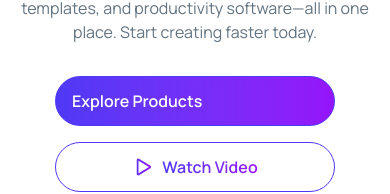
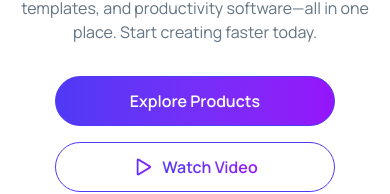
Before and after one commit to prottoymankin/assignment-06-digiTools-platform, a React (Vite) app: page / in a window 390 px wide. Shown: the part 427-621 px from the top of the page. Built offline with nearby package versions, Linux system fonts and the light colour scheme.

Commit message:
fix minor issue

```diff
--- a/src/components/Banner/Banner.jsx
+++ b/src/components/Banner/Banner.jsx
@@ -41,7 +41,7 @@ const Banner = ({ setActiveTab }) => {
           <a
             onClick={() => setActiveTab("Products")}
             href="#product-cart-container"
-            className="border border-[#4F39F6] bg-linear-to-r from-[#4F39F6] to-[#9514FA] cursor-pointer font-semibold rounded-full text-base text-white px-4 py-3 w-full max-w-70 sm:w-fit"
+            className="border border-[#4F39F6] bg-linear-to-r from-[#4F39F6] to-[#9514FA] cursor-pointer font-semibold rounded-full text-base text-white px-4 py-3 w-full max-w-70 sm:w-fit text-center"
           >
             Explore Products
           </a>
```
